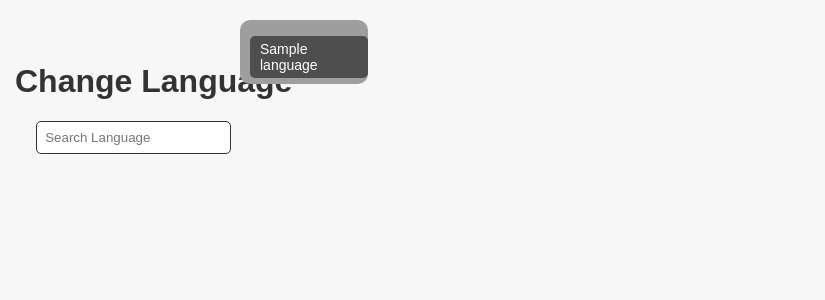
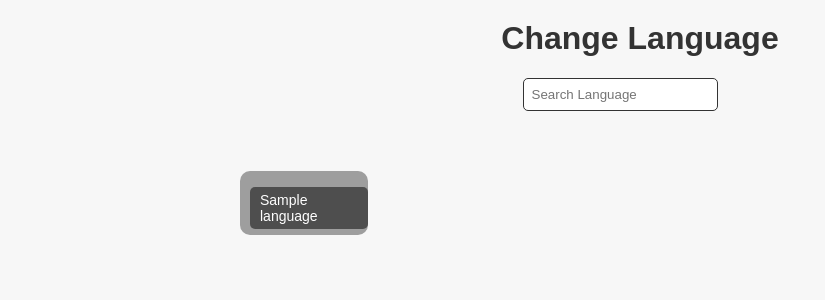
Before and after one commit to tn3w/flask_Captchaify, a Python web app: template templates/changelanguage.html in a window 1280 px wide. Shown: the top 300 px of the page, without its empty margins (0-825 px from the left). Run offline with Jinja, Linux system fonts and the light colour scheme; the template is opened without the code that fills it: most values are stand-ins (such as "Sample title", 1, 10 or a date in 2020); grey boxes are pictures that could not be loaded.

Commit message:
Fixed broken <a>

```diff
--- a/templates/changelanguage.html
+++ b/templates/changelanguage.html
@@ -10,9 +10,6 @@
                 background-color: #181818;
                 color: #fff;
                 font-family: Arial, sans-serif;
-                margin: 0;
-                padding: 0;
-                overflow: hidden;
             }
 
             .back-button {
@@ -220,6 +217,7 @@
     <body>
         <a class="back-button" href="/" ntr="1">
             <img class="icon" src="" alt="Back">
+        </a>
         <h1>Change Language</h1>
         <div class="search-form">
             <form class="search-form" action="#" method="GET">
@@ -234,7 +232,7 @@
         <div class="container">
             {% for language in languages %}
             <div class="item">
-                <a href="?ddosify_speak={{ language['code'] }}" ntr="1">
+                <a href="?ddosify_language={{ language['code'] }}" ntr="1">
                     <img src="{{ language['flag'] }}" alt="{{ language['name'] }} Flag">
                     <div class="language">{{ language['name'] }}</div>
                 </a>
```
